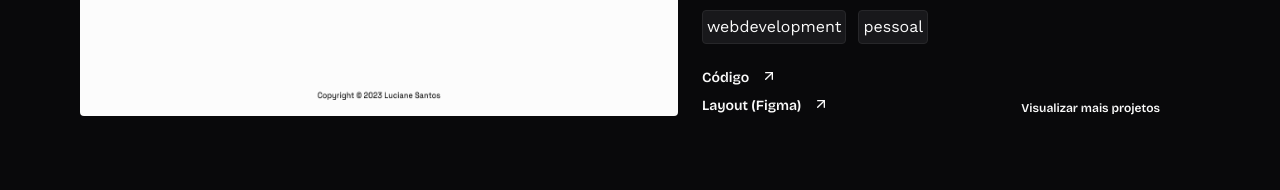
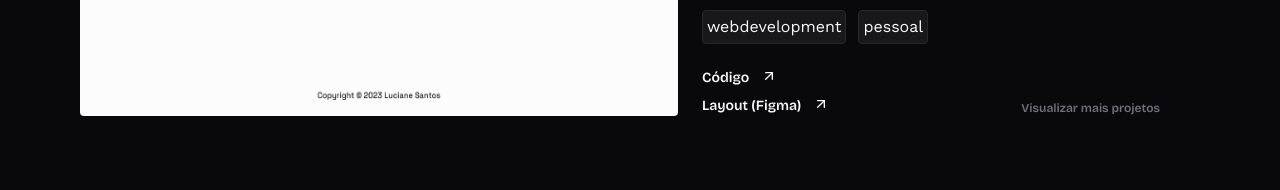
Before and after one commit to lucianesantcs/lucianesantcs.github.io, a React (Vite) app: page / in a window 1280 px wide. Shown: the part 2080-2270 px from the top of the page. Built offline with nearby package versions, Linux system fonts and the light colour scheme.

Commit message:
feat: adicionado condição para botão desabilitado no componente

```diff
--- a/src/components/layouts/Project/ProjectSection.tsx
+++ b/src/components/layouts/Project/ProjectSection.tsx
@@ -66,6 +66,7 @@ const ProjectSection = () => {
           </div>
 
           <Button
+            disabled={true}
             className="hidden xl:flex"
             label="Visualizar mais projetos"
             showLabel={true}
--- a/src/components/ui/Button.tsx
+++ b/src/components/ui/Button.tsx
@@ -7,6 +7,7 @@ type ButtonProps = {
   type?: "button" | "submit" | "reset";
   className?: string;
   children?: ReactNode;
+  disabled?: boolean;
   onClick?: () => void;
 };
 
@@ -17,15 +18,23 @@ const Button = ({
   onClick,
   type = "button",
   className = "",
+  disabled = false,
   children,
 }: ButtonProps) => {
   const baseStyles = "flex gap-1 font-serif text-xs font-semibold";
   const outlineStyles =
     style === "outline" ? "border border-current px-2 py-1 rounded" : "";
-  const buttonStyles = `${baseStyles} ${outlineStyles} ${className} max-w-max`.trim();
+  const isDisabledClass = disabled ? "disabled:text-zinc-500" : "";
+  const buttonStyles =
+    `${baseStyles} ${outlineStyles} ${className} ${isDisabledClass} max-w-max`.trim();
 
   return (
-    <button type={type} onClick={onClick} className={buttonStyles}>
+    <button
+      type={type}
+      onClick={onClick}
+      className={buttonStyles}
+      disabled={disabled}
+    >
       {showLabel && label}
       {children}
     </button>
```
